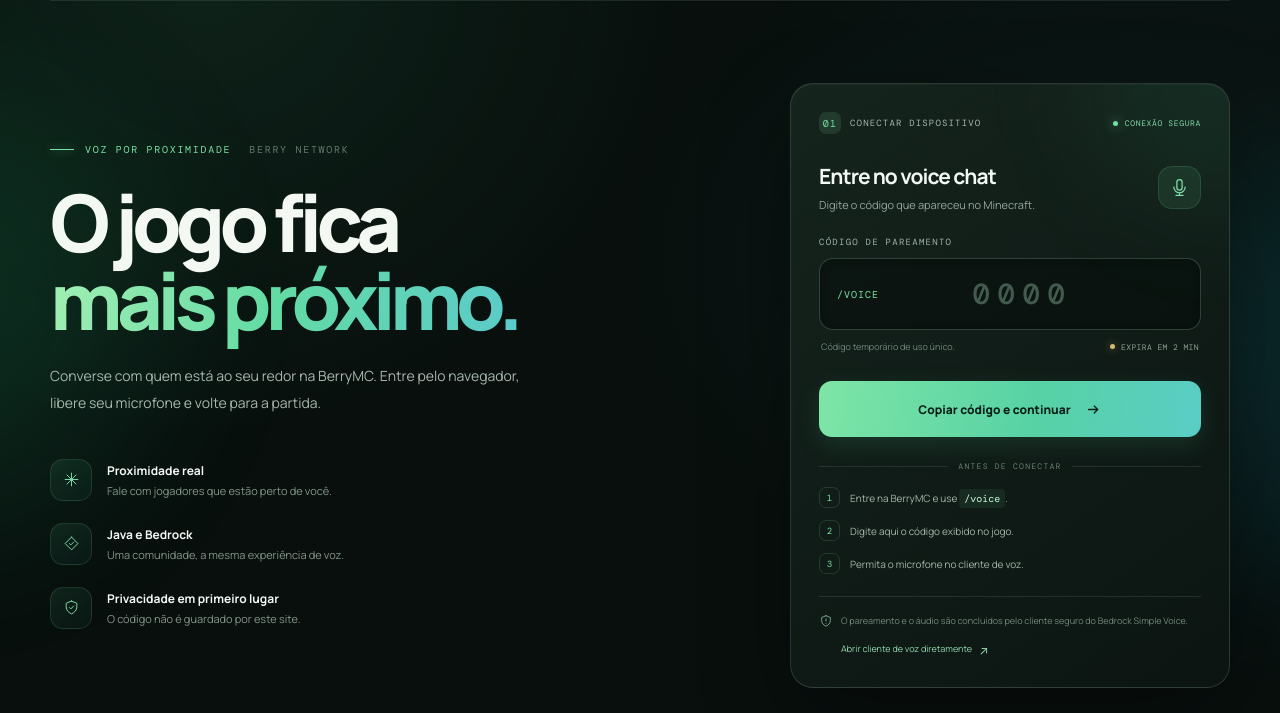
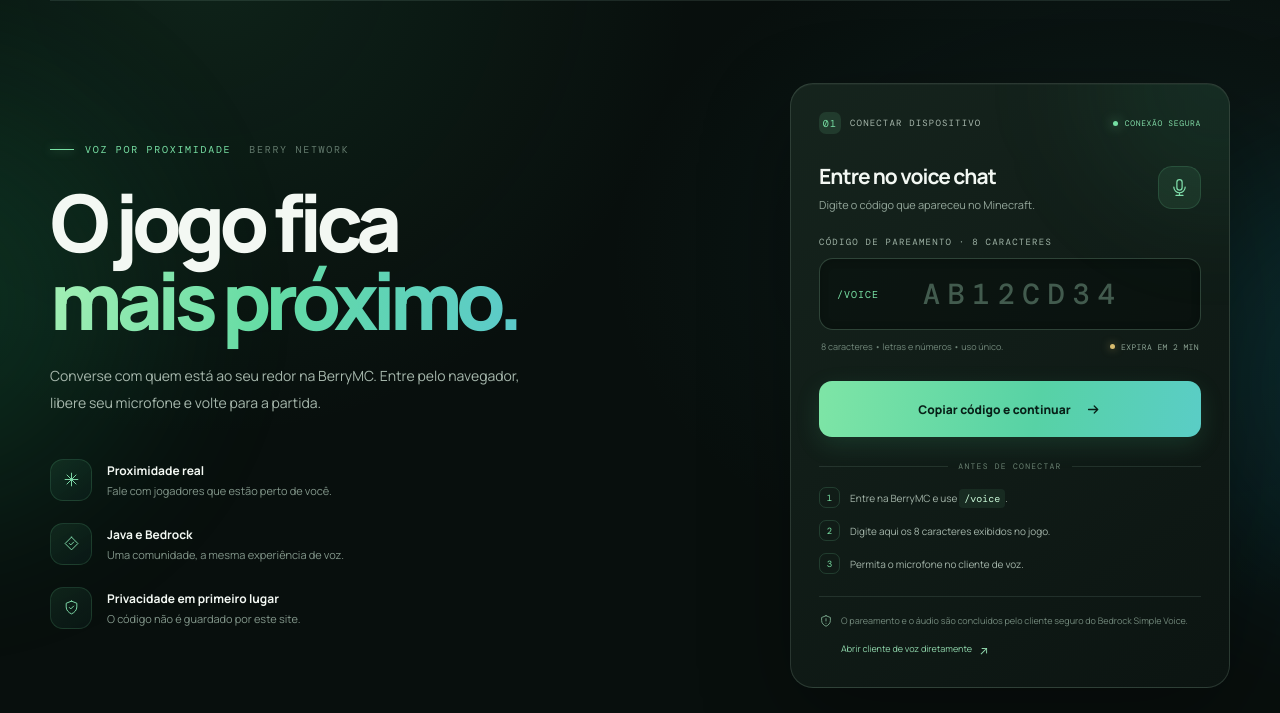
Before and after one commit to Yadzdev/-berry-voice, a plain HTML site: page index.html in a window 1280 px wide. Shown: the part 87-800 px from the top of the page. Drawn offline with nearby package versions, Linux system fonts and the light colour scheme.

Commit message:
Fix Berry Voice pairing code length to 8 characters

```diff
--- a/index.html
+++ b/index.html
@@ -62,14 +62,14 @@
           <span class="head-mic" aria-hidden="true"><svg viewBox="0 0 24 24"><rect x="9" y="3" width="6" height="12" rx="3"/><path d="M5.5 11.5a6.5 6.5 0 0 0 13 0M12 18v3m-4 0h8"/></svg></span>
         </div>
         <form id="pair-form" novalidate>
-          <label for="pair-code">CÓDIGO DE PAREAMENTO</label>
+          <label for="pair-code">CÓDIGO DE PAREAMENTO · 8 CARACTERES</label>
           <div class="code-field-wrap">
             <span class="code-prefix">/VOICE</span>
-            <input id="pair-code" name="code" type="text" inputmode="numeric" autocomplete="one-time-code" maxlength="4" minlength="4" pattern="[0-9]{4}" placeholder="0000" aria-describedby="code-hint code-error" required>
+            <input id="pair-code" name="code" type="text" inputmode="text" autocomplete="one-time-code" autocapitalize="characters" autocorrect="off" spellcheck="false" maxlength="12" pattern="[A-Za-z0-9 -]{8,12}" placeholder="AB12CD34" aria-describedby="code-hint code-error" required>
             <span class="input-check" aria-hidden="true"><svg viewBox="0 0 24 24"><path d="m5 12 4 4L19 6"/></svg></span>
           </div>
           <div class="field-meta">
-            <span id="code-hint">Código temporário de uso único.</span>
+            <span id="code-hint">8 caracteres • letras e números • uso único.</span>
             <span class="expiry"><span class="expiry-dot"></span> EXPIRA EM 2 MIN</span>
           </div>
           <p class="form-error" id="code-error" role="alert"></p>
@@ -85,7 +85,7 @@
         <div class="divider-label"><span></span> ANTES DE CONECTAR <span></span></div>
         <div class="steps-mini">
           <div><b>1</b><span>Entre na BerryMC e use <code>/voice</code>.</span></div>
-          <div><b>2</b><span>Digite aqui o código exibido no jogo.</span></div>
+          <div><b>2</b><span>Digite aqui os 8 caracteres exibidos no jogo.</span></div>
           <div><b>3</b><span>Permita o microfone no cliente de voz.</span></div>
         </div>
         <p class="card-footnote"><svg viewBox="0 0 24 24" aria-hidden="true"><path d="M12 3 4.5 6v5.2c0 4.5 3.1 7.8 7.5 9.8 4.4-2 7.5-5.3 7.5-9.8V6L12 3Z"/><path d="M12 8v4m0 4h.01"/></svg> O pareamento e o áudio são concluídos pelo cliente seguro do Bedrock Simple Voice.</p>
```
